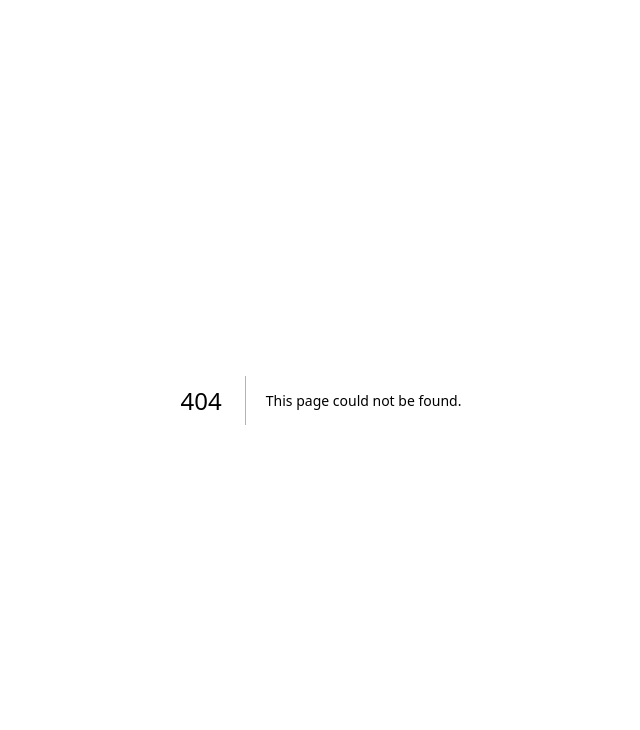
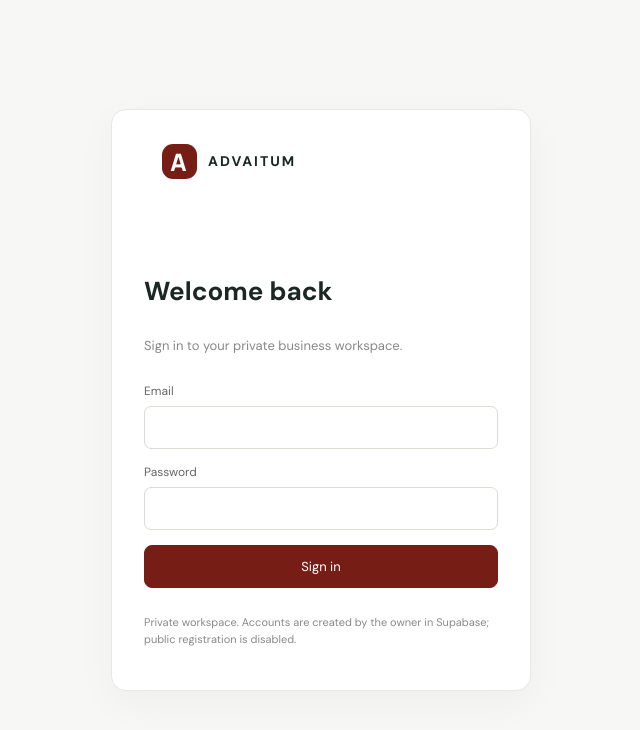
Before and after one commit to Mkt-yatibajaj/businessOS, a Next.js app: page /login in a window 1280 px wide. Before the commit this address had no page. Shown: the top 730 px of the page, without its empty margins (319-959 px from the left). Built offline with nearby package versions, Linux system fonts and the light colour scheme.

Commit message:
Add files via upload

```diff
--- /dev/null
+++ b/app/login/page.tsx
@@ -0,0 +1,4 @@
+'use client';
+import {useState} from 'react'; import {createClient} from '@/lib/supabase/client'; import {useRouter} from 'next/navigation';
+export default function Login(){const [email,setEmail]=useState(''),[password,setPassword]=useState(''),[error,setError]=useState(''),[busy,setBusy]=useState(false);const router=useRouter();async function submit(e:React.FormEvent){e.preventDefault();setBusy(true);setError('');try{const {error}=await createClient().auth.signInWithPassword({email,password});if(error)throw error;router.replace('/');router.refresh();}catch(x){setError(x instanceof Error?x.message:'Sign-in failed');}finally{setBusy(false);}}
+return <main className="login-wrap"><form className="login-card" onSubmit={submit}><div className="brand"><div className="brand-mark">A</div><span>ADVAITUM</span></div><h1>Welcome back</h1><p className="subhead">Sign in to your private business workspace.</p>{error&&<div className="notice error">{error}</div>}<div className="field"><label>Email</label><input type="email" autoComplete="username" required value={email} onChange={e=>setEmail(e.target.value)}/></div><div className="field"><label>Password</label><input type="password" autoComplete="current-password" required value={password} onChange={e=>setPassword(e.target.value)}/></div><button className="btn primary" disabled={busy}>{busy?'Signing in…':'Sign in'}</button><p className="footer-note">Private workspace. Accounts are created by the owner in Supabase; public registration is disabled.</p></form></main>}
```
